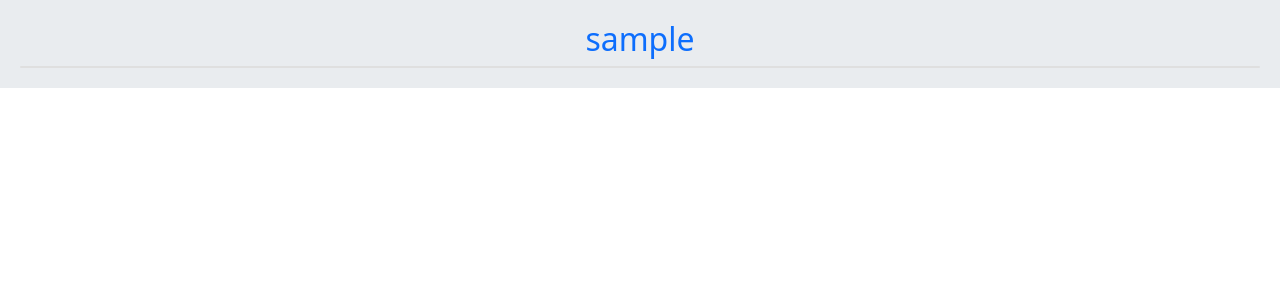
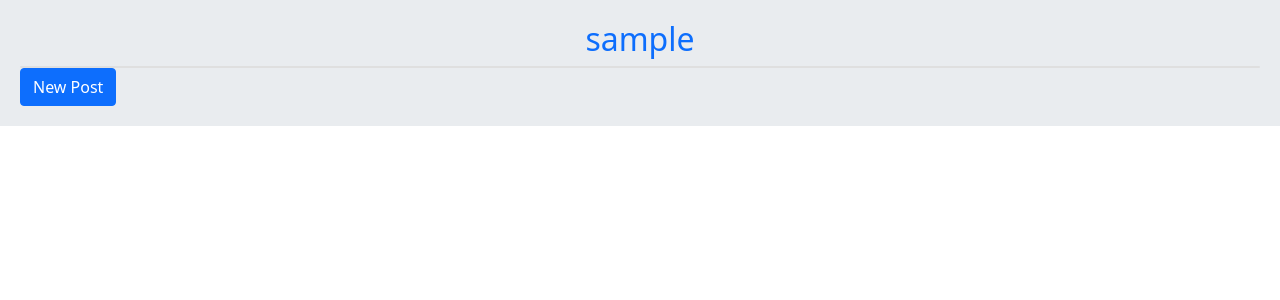
Before and after one commit to clon3r2/Django-SocialMedia, a Django app: page /accounts/profile/1 in a window 1280 px wide. Shown: the part 56-356 px from the top of the page. Run offline with Django 4.2, Linux system fonts and the light colour scheme; the visitor is signed in with stand-in values (Sample User, id 1); data comes from the database, SQL or seed files in the repository; data that the repository does not hold is empty; parts of the project's set-up code (start-up, migrations or seed data) failed here and were passed over.

Commit message:
added create post button

```diff
--- a/account/templates/account/user_profile.html
+++ b/account/templates/account/user_profile.html
@@ -6,5 +6,8 @@
             <a href="{{ post.get_absolute_url }}" class="card-body">{{ post.body|truncatewords:8 }}</a>
         {% endfor %}
     </div>
+    {% if request.user.id == user.id %}
+        <a href="{% url 'home:create-post' %}"><button class="btn btn-primary">New Post</button></a>
+    {% endif %}
 
 {% endblock %}
```
